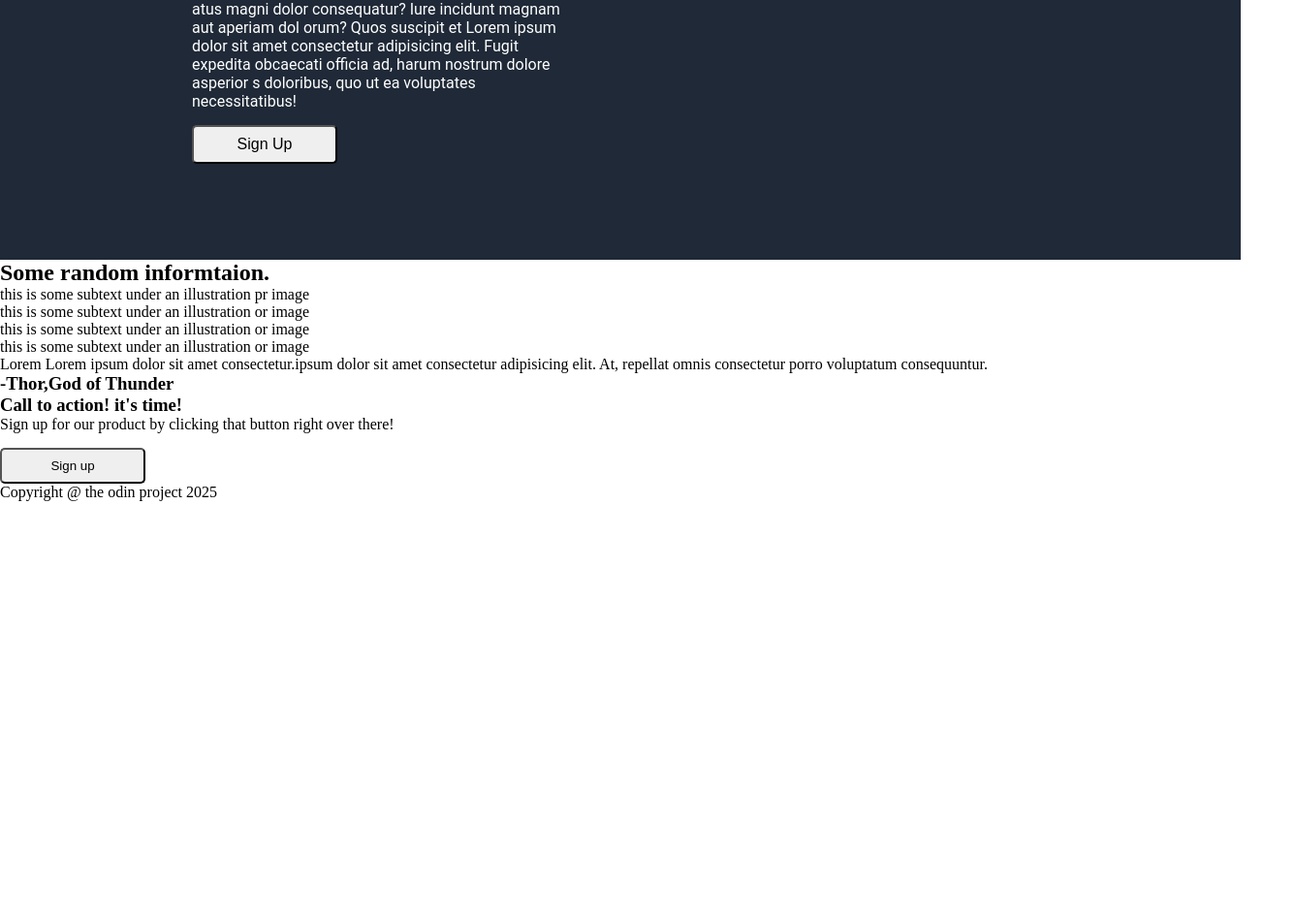
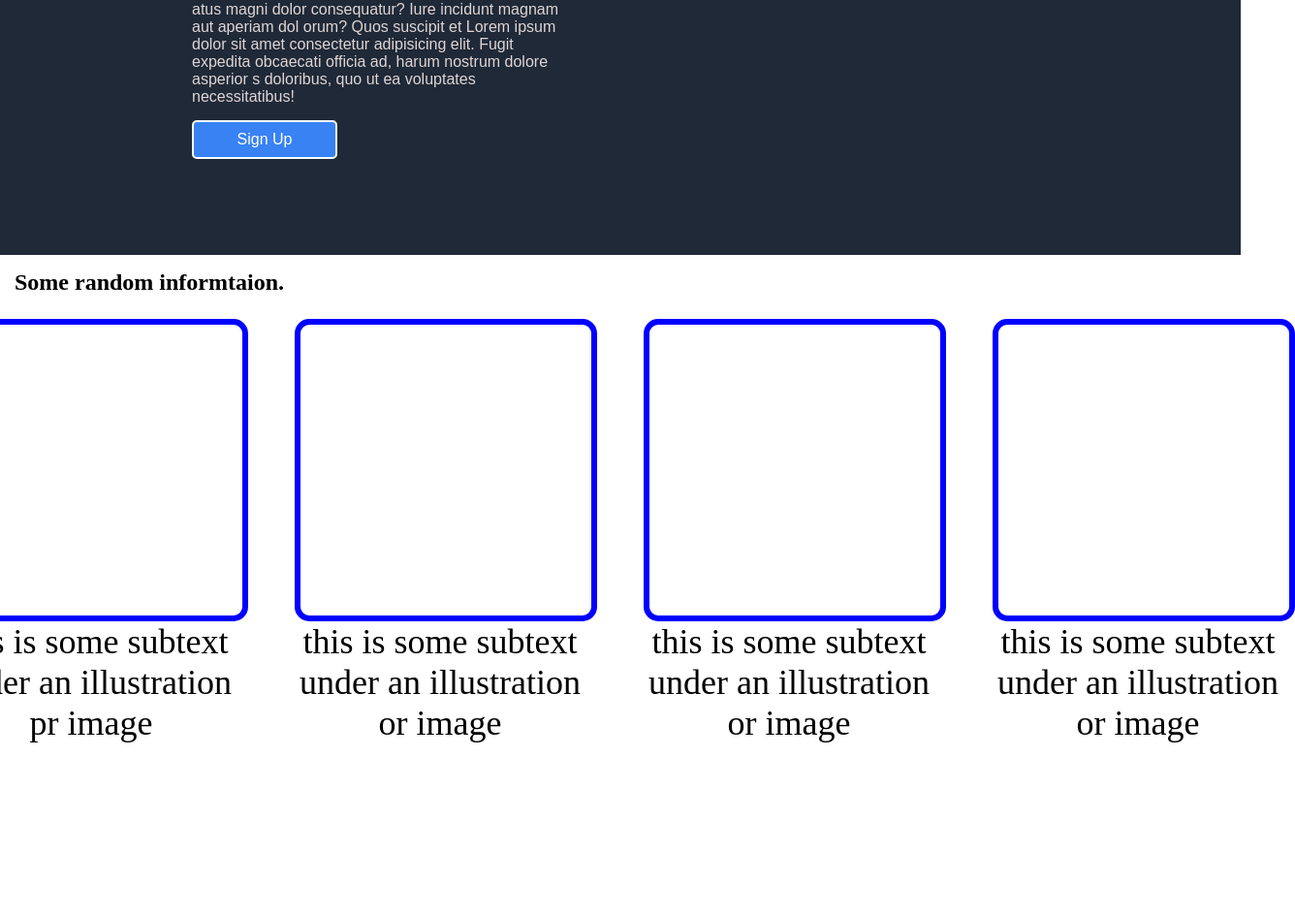
Before and after one commit to HaroonBuilds/javascript_projects, a plain HTML site: page landing-page/index.html in a window 1280 px wide. Shown: the part 563-1507 px from the top of the page at 97% size, 1336 px wide, since content can reach past the window. Before the commit the page ends 1080 px from the top, so only its background shows below. Drawn offline with Linux system fonts and the light colour scheme.

```diff
--- a/index.html
+++ b/index.html
@@ -0,0 +1,13 @@
+<!DOCTYPE html>
+<html lang="en">
+<head>
+    <meta charset="UTF-8">
+    <meta name="viewport" content="width=device-width, initial-scale=1.0">
+    <title>Rock scissor paper game</title>
+    <script src="rock_paper_scissor.js"></script>
+</head>
+<body>
+
+    <h1>hello</h1>
+</body>
+</html>
--- a/landing-page/styles.css
+++ b/landing-page/styles.css
@@ -21,7 +21,7 @@ li{
     padding: 20px 0px 0px 0px;
     align-items: center;
     gap: 28%;
-    font-family: roboto;
+    font-family: Arial, Helvetica, sans-serif
 
 }
 .header-links{
@@ -46,7 +46,7 @@ li{
     padding-bottom: 35px;
 }
 .big-title{
-    font-family: roboto;
+    font-family: system-ui, -apple-system, BlinkMacSystemFont, 'Segoe UI', Roboto, Oxygen, Ubuntu, Cantarell, 'Open Sans', 'Helvetica Neue', sans-serif;
     font-weight: 900;
     font-size: 49px;
     color: #f9faf8;
@@ -67,6 +67,105 @@ button{
     border-radius: 5px;
 }
 
+.random_title{
+    text-align: center;
+    font-size: 48px;
+    font-family:system-ui, -apple-system, BlinkMacSystemFont, 'Segoe UI', Roboto, Oxygen, Ubuntu, Cantarell, 'Open Sans', 'Helvetica Neue', sans-serif;
+    font-weight: 900;
+    padding: 2em;
+}
+#hero-section{
+    padding: 15px;
+}
+.cards{
+    display: flex;
+    justify-content: center;
+
+}
+.card{
+    margin: 1.5em;
+}
+.empt{
+    width: 300px;
+    border: 6px solid blue;
+    height: 300px;
+    border-radius: 15px;
+}
+.p{
+    width: 300px;
+    font-size: 36px;
+    height: 300px;
+    text-align: center;
+}
+#quote-section{
+    background-color: #e5e7eb;
+    display: flex;
+    font-size: 36px;
+    font-family: italic;
+    justify-content: center;
+}
+.quote-container{
+    width: 50%;
+    padding: 8%;
+    display: flex;
+    flex-direction: column;
+
+}
+.main-parag{
+    color: #1f2937;
+    font-family: Arial, Helvetica, sans-serif;
+}
+.author{
+    text-align: end;
+}
+#signup-section{
+
+}
+.signup-container{
+    display: flex;
+    width: 60%;
+    background-color: #3882f3;
+    margin: 4em auto;
+    padding: 3%;
+    justify-content: center;
+    gap: 3%;
+    border-radius: 15px;
+}
+.header-one{
+    font-family: system-ui, -apple-system, BlinkMacSystemFont, 'Segoe UI', Roboto, Oxygen, Ubuntu, Cantarell, 'Open Sans', 'Helvetica Neue', sans-serif;
+
+    font-size: 18px;
+
+}
+
+.button-heading{
+    color: white;
+    padding: 5px;
+}
+.parag{
+    color: rgb(223, 213, 213);
+    font-family: Arial, Helvetica, sans-serif;
+}
+.button{
+
+}
+button{
+    font-size: 24px;
+    background-color:  #3882f3;
+    color: white;
+    border: 2px solid white;
+}
+#footer-section{
+    background-color: #1f2937;
+
+}
+.footer{
+    display: flex;
+    justify-content: center;
+    color: white;
+    font-size: 24px;
+    padding: 2%;
+}
 
 
 
```
Also changed, not shown: rock_paper_scissor.js (+63 -1 lines).
